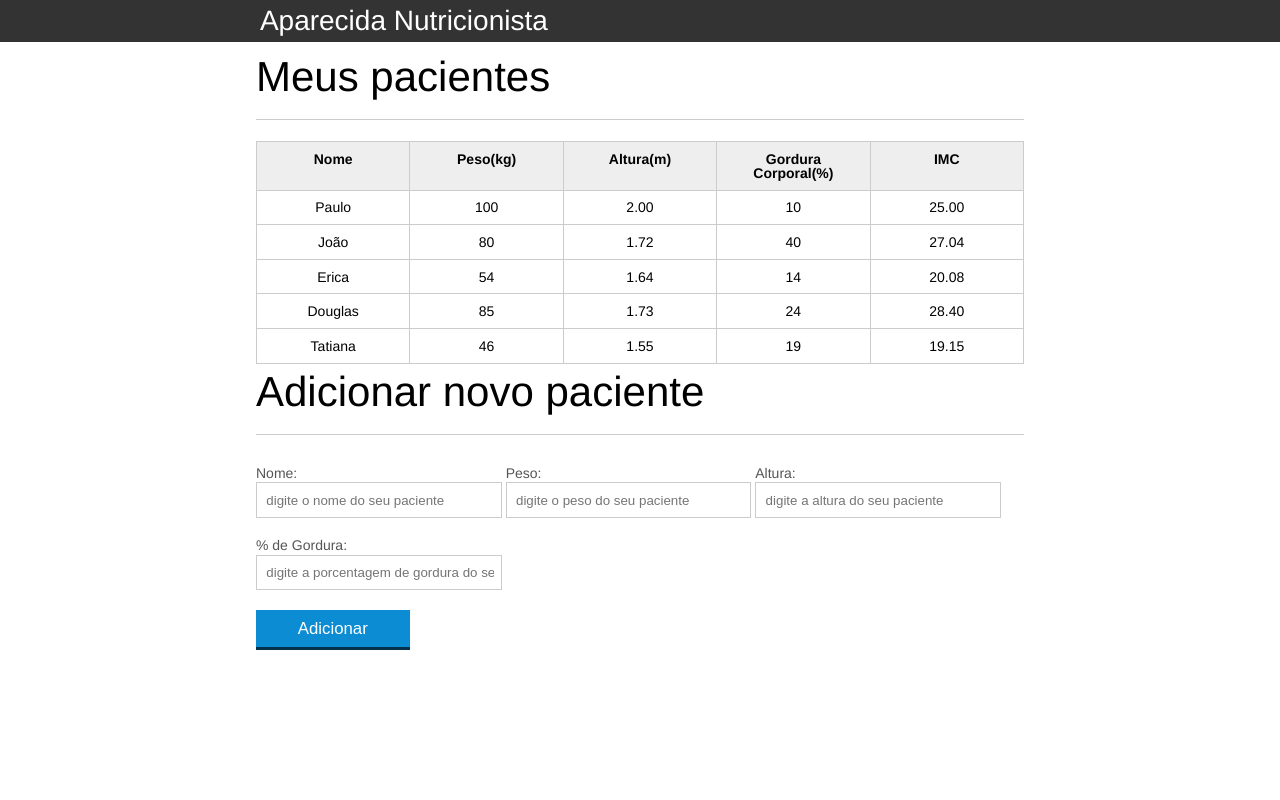
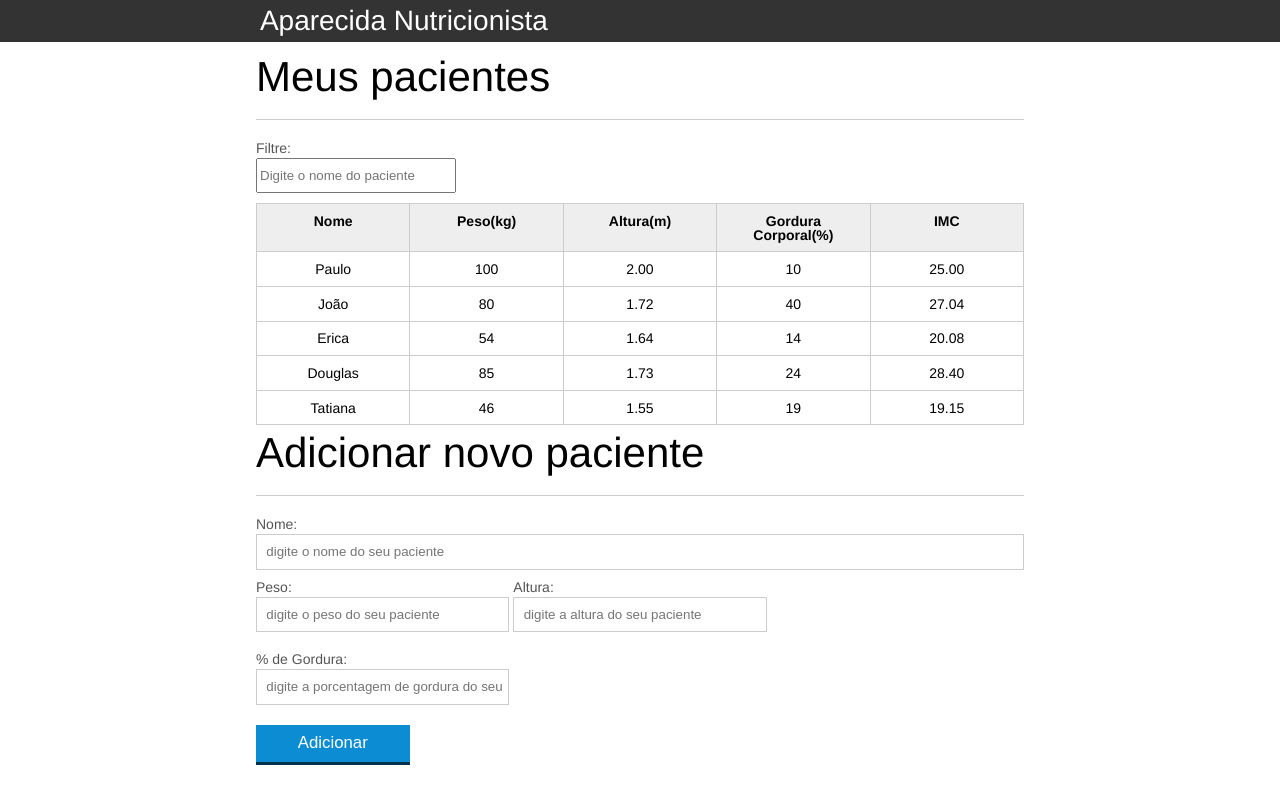
Before and after one commit to joanamaciel/aparecida-nutricionista, a plain HTML site: page Aparecida Nutricionista - introducão JavaScript/index.html in a window 1280 px wide. Drawn offline with Linux system fonts and the light colour scheme.

Commit message:
filtrando

```diff
--- a/Aparecida Nutricionista - introducão JavaScript/css/index.css
+++ b/Aparecida Nutricionista - introducão JavaScript/css/index.css
@@ -91,7 +91,7 @@ label{
 }
 
 .grupo{
-	width: 32%;
+	width: 33%;
 	display: inline-block;
 	padding: 10px 0px;
 }
@@ -140,3 +140,10 @@ button[disabled=disabled], button:disabled {
 #mensagens-erro {
 	color: red;
 }
+
+
+#filtrar-tabela {
+	width: 200px;
+	height: 35px;
+	margin-bottom: 10px;
+}
--- a/Aparecida Nutricionista - introducão JavaScript/index.html
+++ b/Aparecida Nutricionista - introducão JavaScript/index.html
@@ -18,6 +18,8 @@
 		<main>
 			<section class="container">
 				<h2>Meus pacientes</h2>
+				<label for="filtrar-tabela">Filtre:</label>
+				<input type="text" name="filtro" id="filtrar-tabela" placeholder="Digite o nome do paciente">
 				<table>
 					<thead>
 						<tr>
@@ -78,7 +80,7 @@
 				<li></li>
 			</ul>
 			<form id="form-adiciona">
-				<div class="grupo">
+				<div class=>
 					<label for="nome">Nome:</label>
 					<input id="nome" name="nome" type="text" placeholder="digite o nome do seu paciente" class="campo">
 				</div>
```
Also changed, not shown: Aparecida Nutricionista - introducão JavaScript/js/filtra.js (added).
